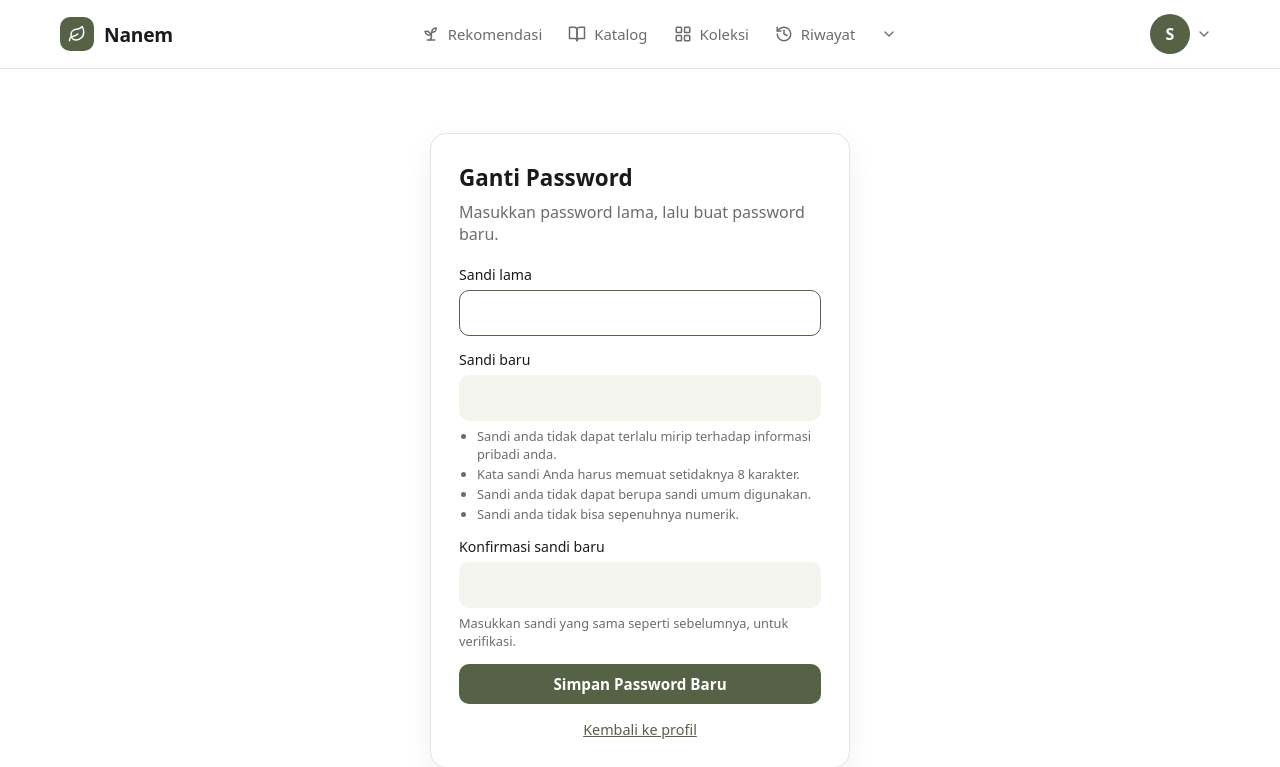
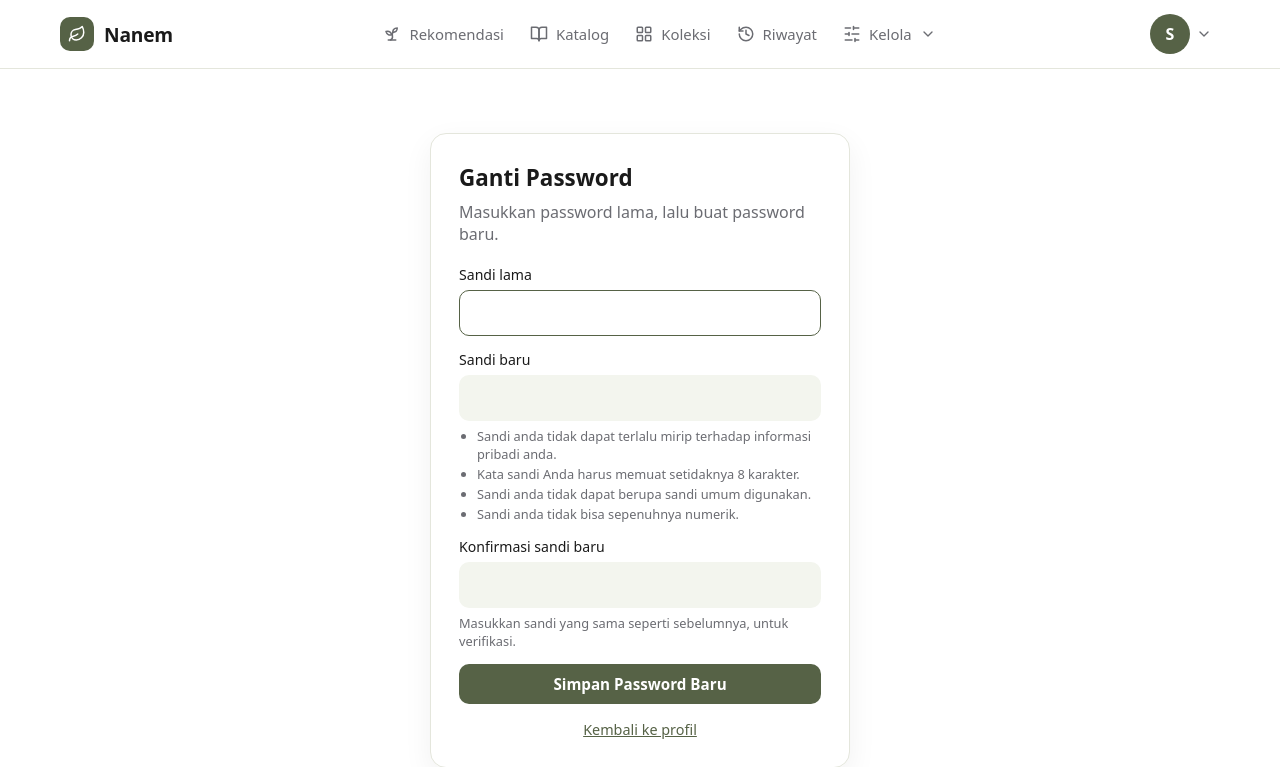
Before and after one commit to PBP-C13-25/NANEM, a Django app: page /accounts/password/ in a window 1280 px wide. Shown: the top 767 px of the page. Run offline with Django 5.2, Linux system fonts and the light colour scheme; the visitor is signed in with stand-in values (Sample User, id 1).

Commit message:
fix(navbar): kembalikan label Kelola di dropdown admin

```diff
--- a/templates/components/navbar.html
+++ b/templates/components/navbar.html
@@ -53,8 +53,9 @@
                     {% if user.is_staff %}
                         <details class="dropdown dropdown--nav">
                             <summary class="nav-link {% if ns == 'plants' and url_name != 'index' or url_name == 'kelola_panduan' %}is-active{% endif %}">
-                                <span class="dropdown__caret">{% include "components/icon.html" with name="chevron-down" size=16 %}</span>
-                            </summary>
+                            {% include "components/icon.html" with name="sliders" %}<span>Kelola</span>
+                            <span class="dropdown__caret">{% include "components/icon.html" with name="chevron-down" size=16 %}</span>
+                        </summary>
                             <div class="dropdown__panel">
                                 <a href="{% url 'plants:manage' %}" class="dropdown__item dropdown__item--sub{% if ns == 'plants' and url_name != 'index' %} is-active{% endif %}">Kelola Tanaman</a>
                                 <a href="{% url 'cultivation:kelola_panduan' %}" class="dropdown__item dropdown__item--sub{% if url_name == 'kelola_panduan' %} is-active{% endif %}">Kelola Panduan</a>
```
